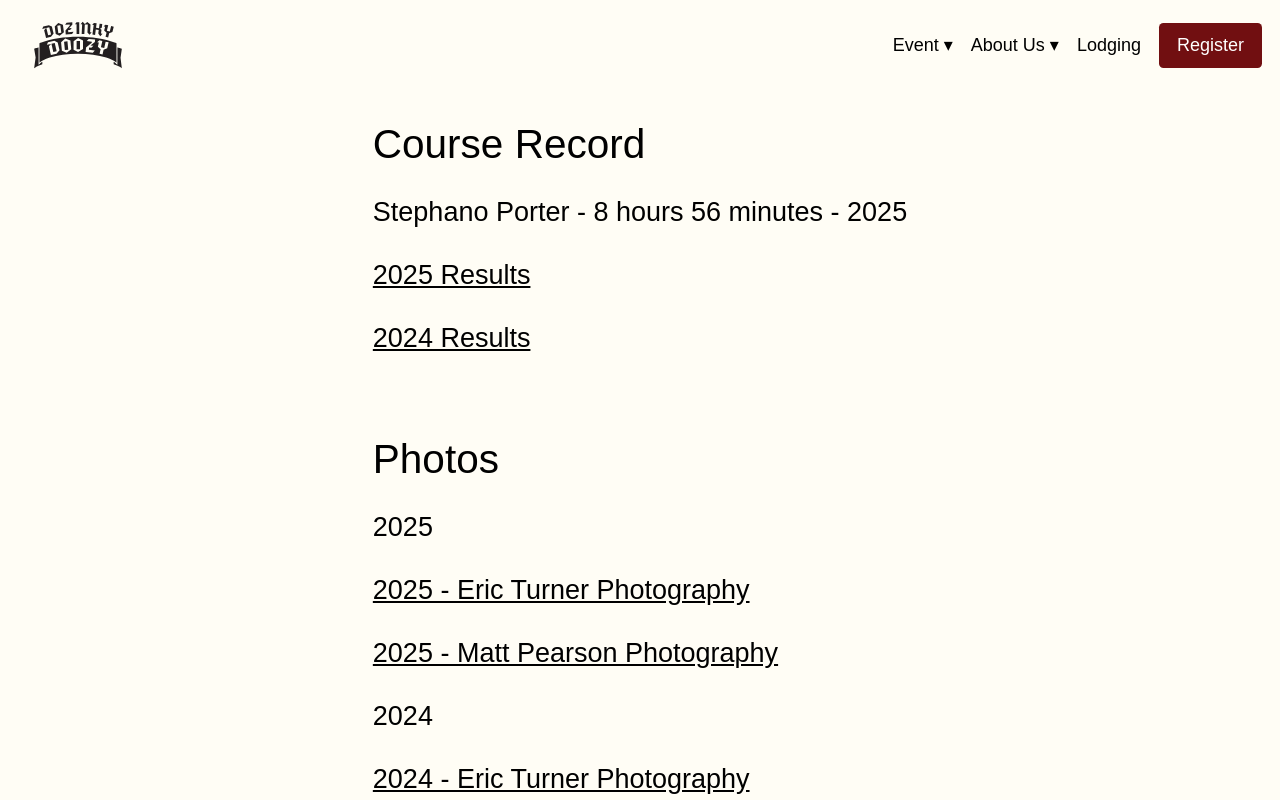
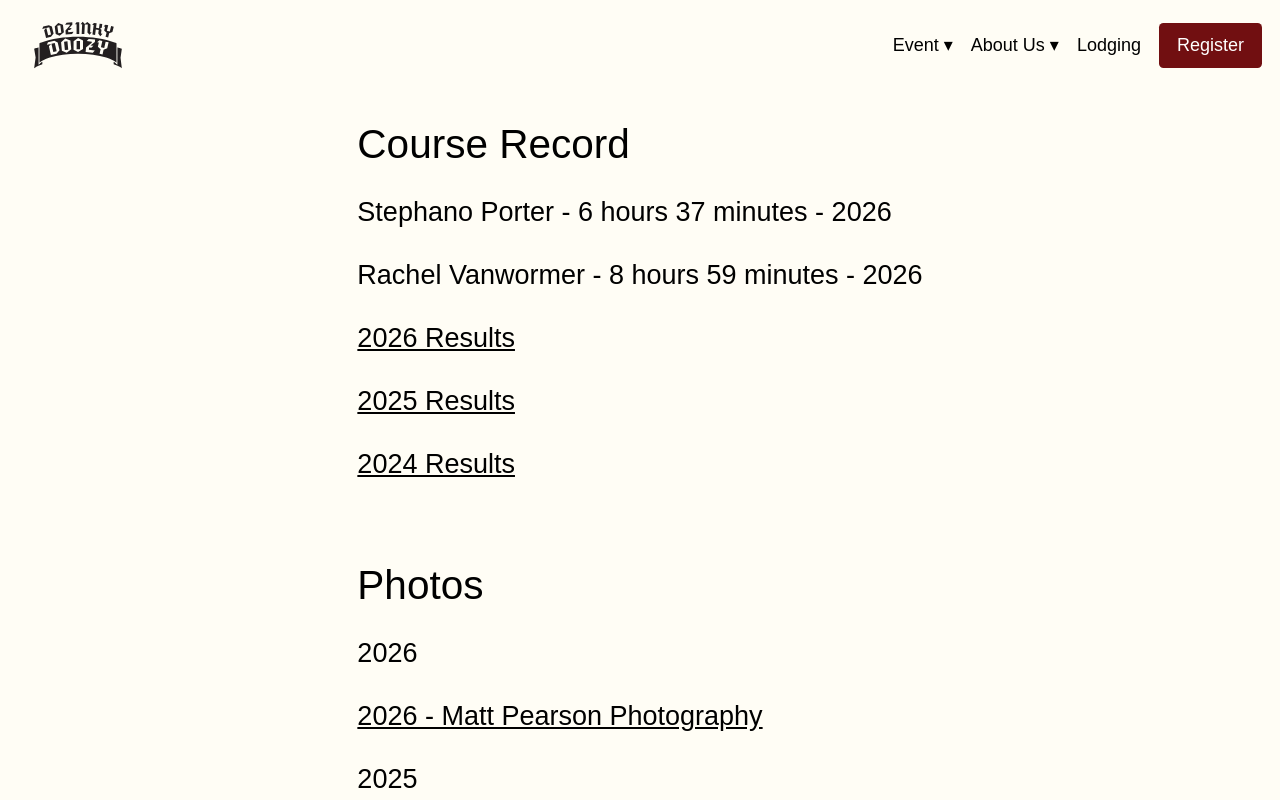
Before and after one commit to tblue1994/dozinky-doozy-website, a Next.js app: page /results in a window 1280 px wide. Shown: the top 800 px of the page. Built offline with nearby package versions, Linux system fonts and the light colour scheme; a web font is replaced by a local one.

Commit message:
feat: add results and first photo link

```diff
--- a/src/app/(details)/results/page.tsx
+++ b/src/app/(details)/results/page.tsx
@@ -8,8 +8,18 @@ export default function Results() {
     <div className="flex flex-col gap-6 w-fit mx-auto">
       <h1 className={`${headerText.className} text-4xl`}>Course Record</h1>
       <h2 className={h2ClassNames}>
-        Stephano Porter - 8 hours 56 minutes - 2025
+        Stephano Porter - 6 hours 37 minutes - 2026
       </h2>
+      <h2 className={h2ClassNames}>
+        Rachel Vanwormer - 8 hours 59 minutes - 2026
+      </h2>
+      <Link
+        href="/results-2026.pdf"
+        target="_blank"
+        className={`${h2ClassNames} underline hover:text-venetian-red-600`}
+      >
+        2026 Results
+      </Link>
       <Link
         href="/results-2025.pdf"
         target="_blank"
@@ -26,6 +36,14 @@ export default function Results() {
       </Link>
       <br />
       <h1 className={`${headerText.className} text-4xl`}>Photos</h1>
+      <h2 className={h2ClassNames}>2026</h2>
+      <Link
+        href="https://matttakespictures.zenfoliosite.com/doozinky-doozy-2026"
+        target="_blank"
+        className={`${h2ClassNames} underline hover:text-venetian-red-600`}
+      >
+        2026 - Matt Pearson Photography
+      </Link>
       <h2 className={h2ClassNames}>2025</h2>
       <Link
         href="https://gallery.ericturner.photography/-dozinkydoozy/gallery"
```
Also changed, not shown: 1 other file (tests, documents, lock files or other folders).
